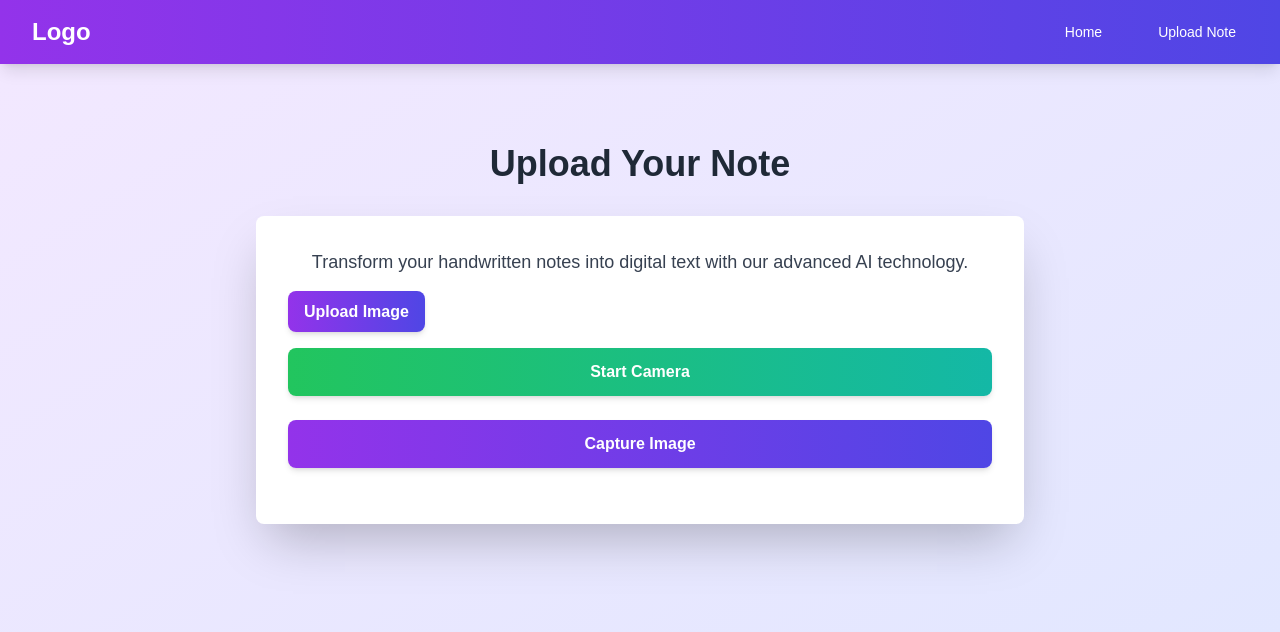
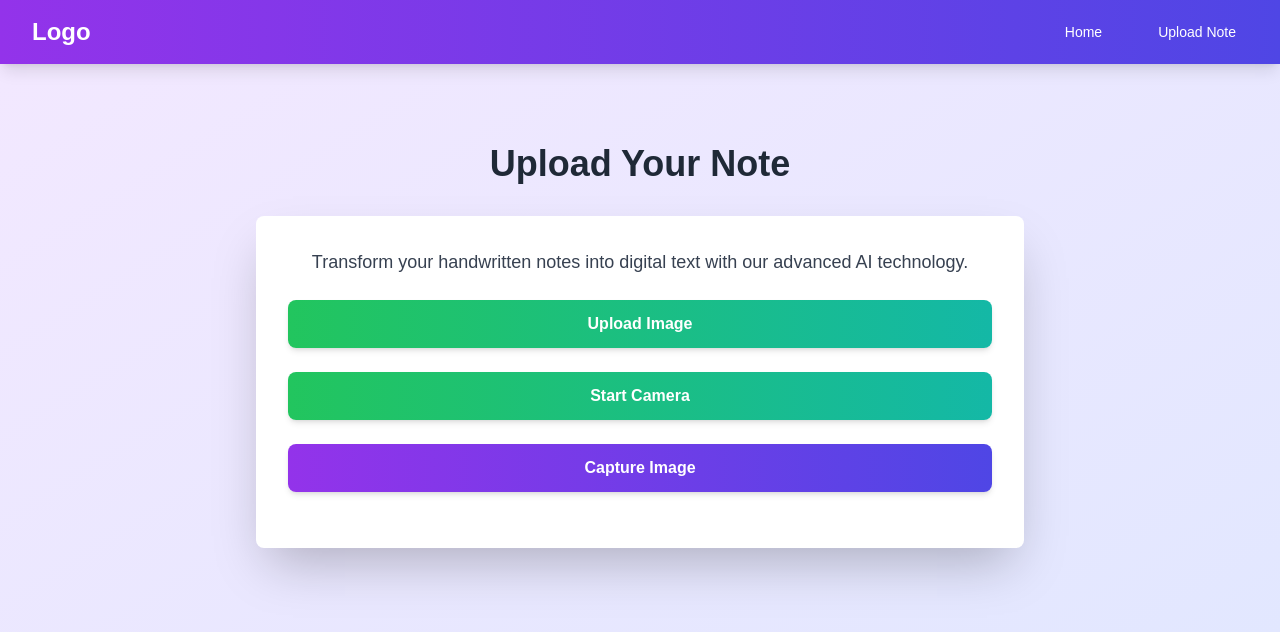
Before and after one commit to FardinAhmed3/Penfluence, a Next.js app in the folder Frontend/: page /upload in a window 1280 px wide. Shown: the top 632 px of the page. Built offline with nearby package versions, Linux system fonts and the light colour scheme.

Commit message:
Corrected the size of the upload buttons

```diff
--- a/Frontend/app/upload/page.tsx
+++ b/Frontend/app/upload/page.tsx
@@ -81,7 +81,10 @@ export default function UploadPage() {
               {/* File upload button */}
               {!isCaptured && (
                 <>
-                  <label htmlFor="file-upload" className="w-full bg-gradient-to-r from-purple-600 to-indigo-600 text-white font-bold py-3 px-4 rounded-lg shadow-md hover:shadow-lg transform hover:-translate-y-1 transition duration-300 ease-in-out cursor-pointer">
+                  <label
+                    htmlFor="file-upload"
+                    className="w-full bg-gradient-to-r from-green-500 to-teal-500 text-white font-bold py-3 px-4 rounded-lg shadow-md hover:shadow-lg transform hover:-translate-y-1 transition duration-300 ease-in-out cursor-pointer block text-center flex items-center justify-center"
+                  >
                     Upload Image
                   </label>
                   <input
@@ -93,7 +96,6 @@ export default function UploadPage() {
                   />
                 </>
               )}
-
               {/* Camera capture button */}
               {!isCameraStarted && !isCaptured && (
                 <button
```
